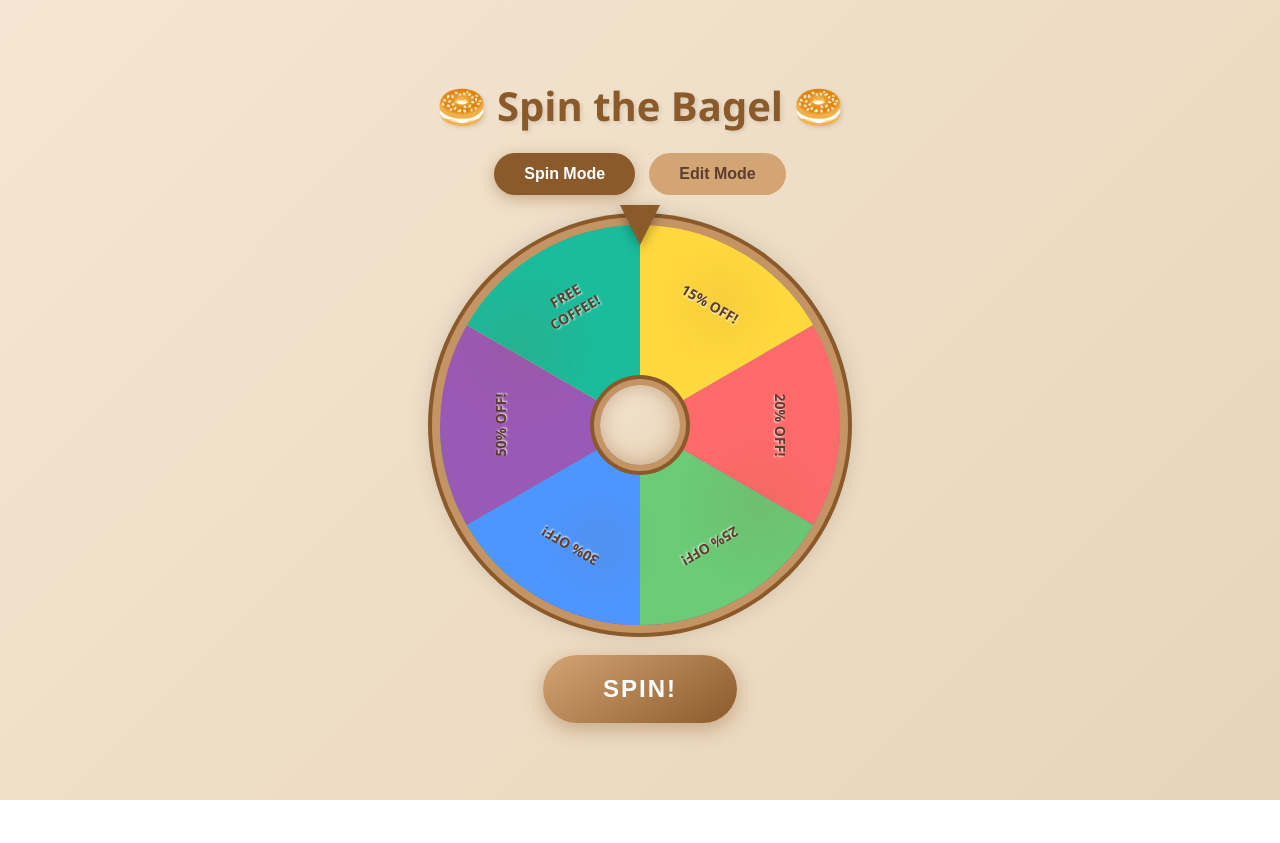
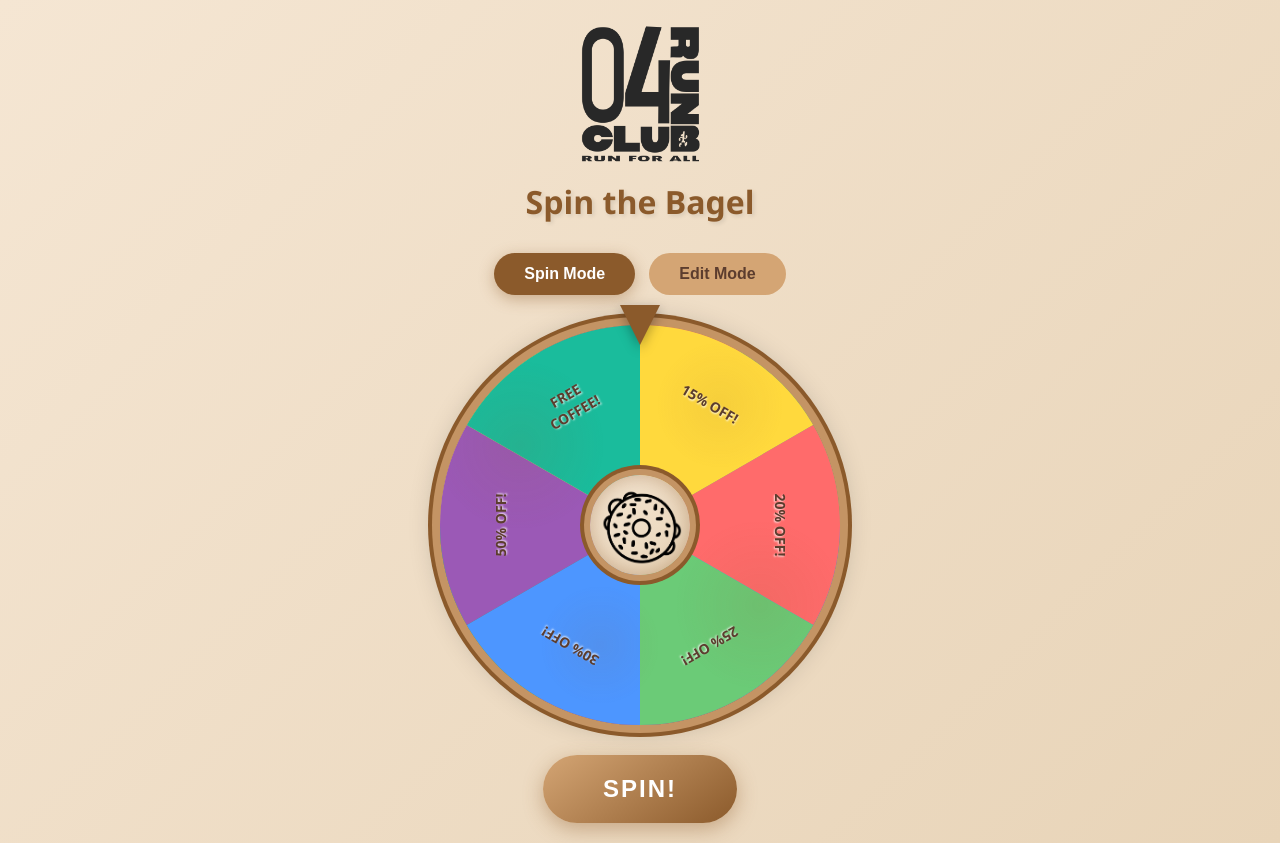
Before and after one commit to krispykeenz/SpinTheWheel, a plain HTML site: page index.html in a window 1280 px wide. Before the commit the page ends 800 px from the top, so only its background shows below. Drawn offline with Linux system fonts and the light colour scheme.

Commit message:
Add 04 Run Club and bagel logos
Co-Authored-By: Warp <agent@warp.dev>

```diff
--- a/index.html
+++ b/index.html
@@ -8,7 +8,10 @@
 </head>
 <body>
     <div class="container">
-        <h1>🥯 Spin the Bagel 🥯</h1>
+        <div class="header">
+            <img src="assets/Untitled-1-01.png" alt="04 Run Club" class="club-logo">
+            <h1>Spin the Bagel</h1>
+        </div>
 
         <div class="mode-toggle">
             <button id="spinModeBtn" class="mode-btn active">Spin Mode</button>
@@ -18,7 +21,9 @@
         <div class="wheel-container">
             <div class="pointer"></div>
             <div class="wheel" id="wheel">
-                <div class="bagel-hole"></div>
+                <div class="bagel-hole">
+                    <img src="assets/transparent bagel.png" alt="Bagel" class="bagel-center">
+                </div>
             </div>
         </div>
 
--- a/style.css
+++ b/style.css
@@ -18,10 +18,23 @@ body {
     padding: 20px;
 }
 
+.header {
+    display: flex;
+    flex-direction: column;
+    align-items: center;
+    margin-bottom: 10px;
+}
+
+.club-logo {
+    width: 150px;
+    height: auto;
+    margin-bottom: 10px;
+}
+
 h1 {
     color: #8b5a2b;
     margin-bottom: 20px;
-    font-size: 2.5rem;
+    font-size: 2rem;
     text-shadow: 2px 2px 4px rgba(0,0,0,0.1);
 }
 
@@ -94,8 +107,8 @@ h1 {
     top: 50%;
     left: 50%;
     transform: translate(-50%, -50%);
-    width: 80px;
-    height: 80px;
+    width: 100px;
+    height: 100px;
     background: linear-gradient(135deg, #f5e6d3 0%, #e8d4b8 100%);
     border-radius: 50%;
     z-index: 50;
@@ -103,6 +116,16 @@ h1 {
         inset 0 0 20px rgba(139, 90, 43, 0.4),
         0 0 0 6px #c49464,
         0 0 0 10px #8b5a2b;
+    display: flex;
+    align-items: center;
+    justify-content: center;
+    overflow: hidden;
+}
+
+.bagel-center {
+    width: 85px;
+    height: 85px;
+    object-fit: contain;
 }
 
 .wheel-segment {
```
Also changed, not shown: assets/Untitled-1-01.png (added), assets/transparent bagel.png (added).
